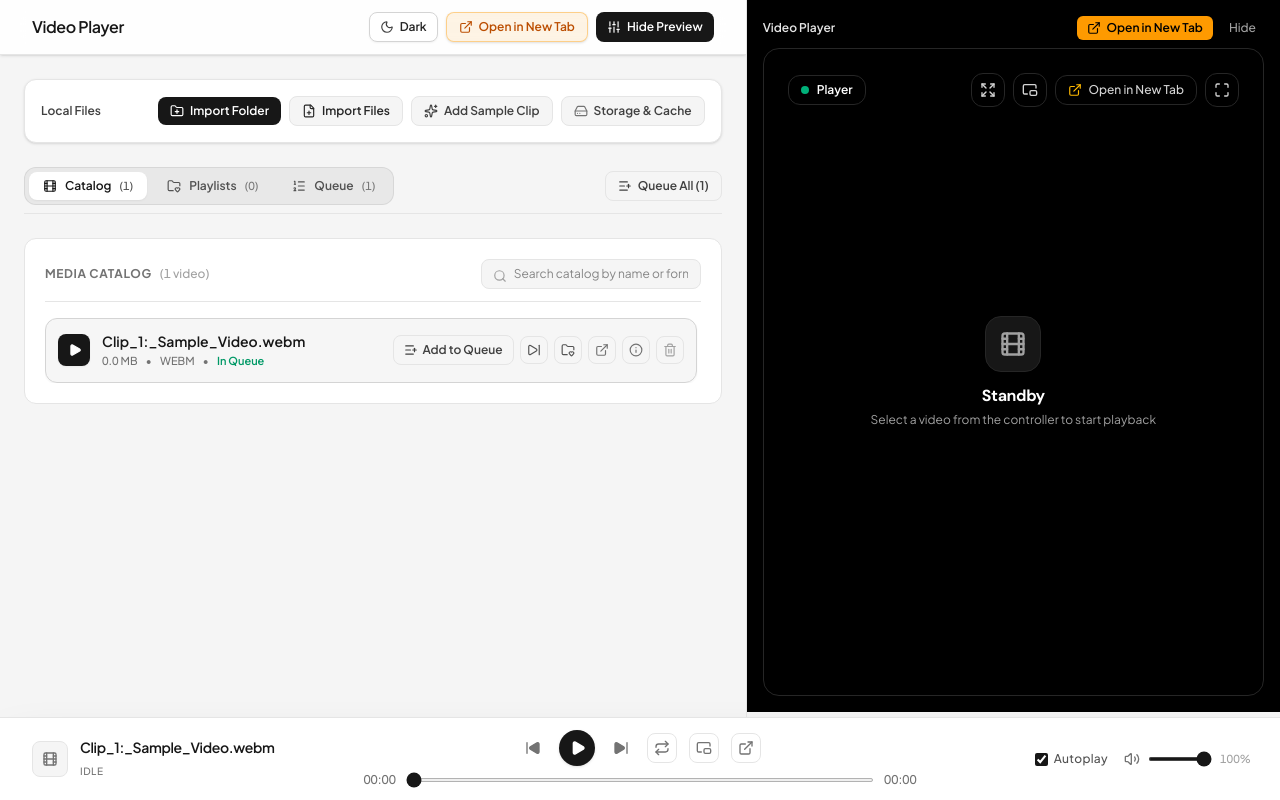
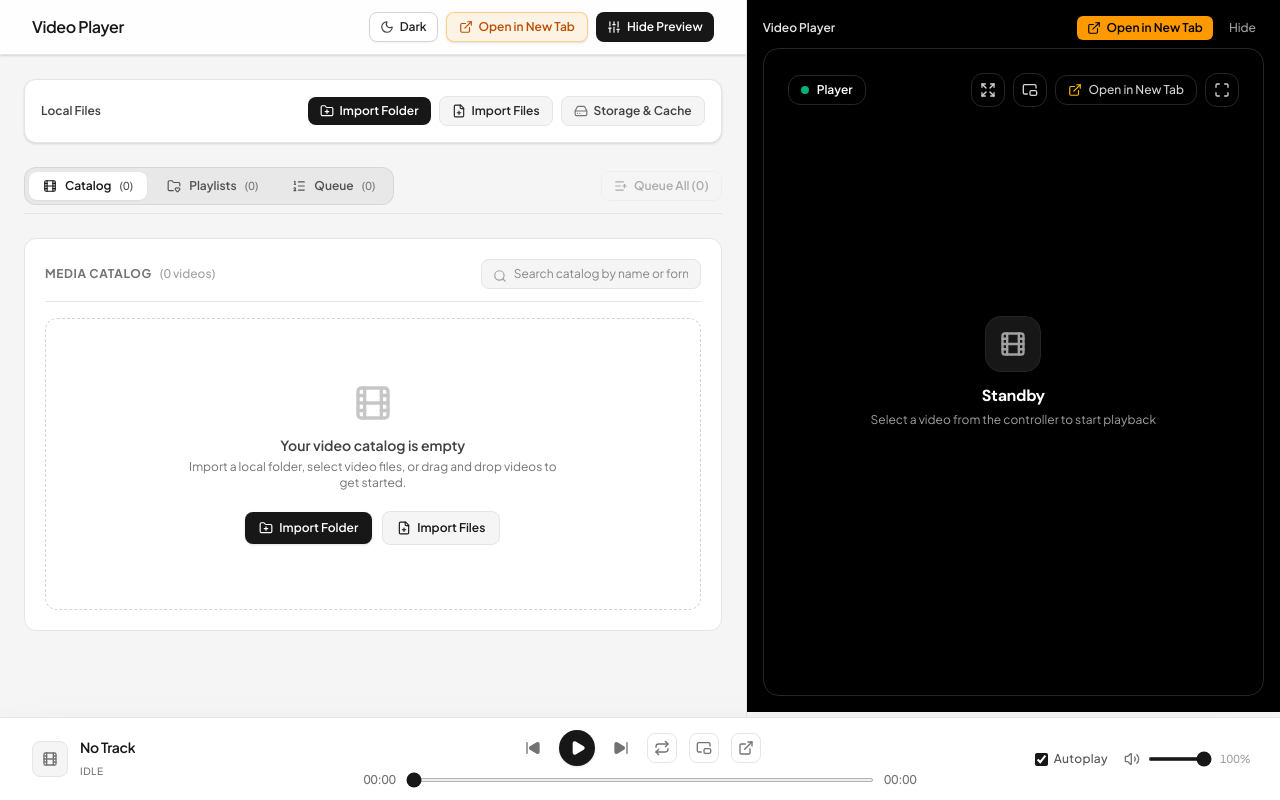
Before and after one commit to ac1714/video-player-pwa, a React (Vite) app: page / in a window 1280 px wide. Both pictures are taken after a click on the button "Light". Built offline with nearby package versions, Linux system fonts and the light colour scheme.

Commit message:
fix: remove sample clip feature and fix folder import across all browsers

```diff
--- a/src/components/ControllerView.tsx
+++ b/src/components/ControllerView.tsx
@@ -29,7 +29,6 @@ import {
   ChevronUp,
   ChevronDown,
   Info,
-  Sparkles,
   Sliders,
   CheckSquare,
   Square,
@@ -78,7 +77,6 @@ import { syncChannel, getPopoutUrl } from '../lib/syncChannel';
 import {
   pickFolderAndIngest,
   pickFilesAndIngest,
-  generateSyntheticTestClip,
   ingestFileList,
   ingestDroppedItems,
   relinkFolderHandles,
@@ -208,7 +206,6 @@ export const ControllerView: React.FC<ControllerViewProps> = ({
   const [newPlaylistName, setNewPlaylistName] = useState<string>('');
   const [editingPlaylistId, setEditingPlaylistId] = useState<string | null>(null);
   const [editingPlaylistName, setEditingPlaylistName] = useState<string>('');
-  const [isGeneratingDemo, setIsGeneratingDemo] = useState<boolean>(false);
   const [statusNotice, setStatusNotice] = useState<string | null>(null);
 
   // Storage and cache management
@@ -351,14 +348,26 @@ export const ControllerView: React.FC<ControllerViewProps> = ({
     try {
       let [files, lists] = await Promise.all([getAllMediaFiles(), getAllPlaylists()]);
 
-      // Automatically generate a test clip on first launch if empty so playback is immediately testable
-      if (files.length === 0) {
-        try {
-          const sample = await generateSyntheticTestClip('Clip 1: Sample Video', 6);
-          files = [sample];
-        } catch (e) {
-          console.warn('Initial demo clip generation skipped:', e);
+      // Clean up and purge any synthetic test clips so the catalog is clean
+      const isSampleClip = (name: string) => {
+        const lower = name.toLowerCase();
+        return (
+          lower.includes('sample video') ||
+          lower.startsWith('clip 1:') ||
+          lower.startsWith('clip_1:') ||
+          lower.startsWith('clip 1') ||
+          lower.startsWith('clip_1')
+        );
+      };
+
+      const leftoverSamples = files.filter((f) => isSampleClip(f.name));
+      if (leftoverSamples.length > 0) {
+        for (const sample of leftoverSamples) {
+          try {
+            await deleteMediaFile(sample.id);
+          } catch {}
         }
+        files = files.filter((f) => !isSampleClip(f.name));
       }
 
       setMediaFiles(files);
@@ -1061,9 +1070,9 @@ export const ControllerView: React.FC<ControllerViewProps> = ({
   // Ingestion Handlers
   const handleIngestFolder = async () => {
     // 1. Try native File System Access API first for permanent handle storage
-    if ('showDirectoryPicker' in window) {
+    if ('showDirectoryPicker' in window && !isInsideIframe()) {
       try {
-        setStatusNotice('Scanning folder...');
+        setStatusNotice('Opening folder...');
         const result = await pickFolderAndIngest(handleProgressiveFiles);
         if (result.count > 0) {
           await loadDatabase();
@@ -1073,8 +1082,8 @@ export const ControllerView: React.FC<ControllerViewProps> = ({
             dispatchLoadTrack(result.files[0].id, false);
           }
           return;
-        } else if (result.count === 0 && result.files.length === 0) {
-          setStatusNotice(null);
+        } else {
+          setStatusNotice('No video files found in selected folder.');
           return;
         }
       } catch (err: any) {
@@ -1082,7 +1091,7 @@ export const ControllerView: React.FC<ControllerViewProps> = ({
           setStatusNotice(null);
           return;
         }
-        console.warn('showDirectoryPicker failed or restricted, falling back to input method:', err);
+        console.warn('showDirectoryPicker failed, attempting file input fallback:', err);
       }
     }
 
@@ -1206,23 +1215,6 @@ export const ControllerView: React.FC<ControllerViewProps> = ({
     }
   };
 
-  const handleGenerateSample = async () => {
-    try {
-      setIsGeneratingDemo(true);
-      const demoNumber = mediaFiles.length + 1;
-      const file = await generateSyntheticTestClip(`Clip ${demoNumber}`, 6);
-      await loadDatabase();
-      setStatusNotice(`Added "${file.name}".`);
-      if (!activeTrackId) {
-        dispatchLoadTrack(file.id, false);
-      }
-    } catch (err) {
-      console.error('Demo generation error:', err);
-      setStatusNotice('Could not generate sample.');
-    } finally {
-      setIsGeneratingDemo(false);
-    }
-  };
 
   // Inspector Dialog
   const openInspector = async (file: MediaFile) => {
@@ -1344,7 +1336,7 @@ export const ControllerView: React.FC<ControllerViewProps> = ({
         type="file"
         multiple
         {...({ webkitdirectory: '', directory: '', mozdirectory: '' } as any)}
-        className="sr-only fixed -top-96 -left-96 opacity-0 pointer-events-none"
+        className="sr-only fixed -top-96 -left-96 opacity-0"
         tabIndex={-1}
         aria-hidden="true"
         onChange={handleFolderInputChange}
@@ -1513,15 +1505,7 @@ export const ControllerView: React.FC<ControllerViewProps> = ({
               <span>Import Files</span>
             </button>
 
-            <button
-              id="generate-sample-btn"
-              onClick={handleGenerateSample}
-              disabled={isGeneratingDemo}
-              className="flex items-center gap-1.5 px-3 py-1.5 rounded-lg bg-neutral-100 dark:bg-neutral-900 hover:bg-neutral-200 dark:hover:bg-neutral-800 border border-neutral-200 dark:border-neutral-800 text-xs font-semibold text-neutral-700 dark:text-neutral-300 transition cursor-pointer disabled:opacity-50"
-            >
-              <Sparkles className="w-3.5 h-3.5" />
-              <span>{isGeneratingDemo ? 'Generating...' : 'Add Sample Clip'}</span>
-            </button>
+
 
             {/* Reauthorize Access Button (when permission needs elevation) */}
             {needsDirectoryReauth && (
@@ -1721,7 +1705,7 @@ export const ControllerView: React.FC<ControllerViewProps> = ({
                   {searchQuery ? 'No matching videos found' : 'Your video catalog is empty'}
                 </p>
                 <p className="text-xs text-neutral-500 mb-5 max-w-sm mx-auto">
-                  Import a local folder, select video files, or add a demo clip to get started.
+                  Import a local folder, select video files, or drag and drop videos to get started.
                 </p>
                 <div className="flex flex-wrap items-center justify-center gap-2.5">
                   <button
@@ -1737,14 +1721,6 @@ export const ControllerView: React.FC<ControllerViewProps> = ({
                   >
                     <FilePlus className="w-3.5 h-3.5" />
                     <span>Import Files</span>
-                  </button>
-                  <button
-                    onClick={handleGenerateSample}
-                    disabled={isGeneratingDemo}
-                    className="flex items-center gap-1.5 px-3.5 py-2 rounded-lg bg-neutral-100 dark:bg-neutral-900 hover:bg-neutral-200 dark:hover:bg-neutral-800 border border-neutral-200 dark:border-neutral-800 text-xs font-semibold text-neutral-700 dark:text-neutral-300 transition cursor-pointer disabled:opacity-50"
-                  >
-                    <Sparkles className="w-3.5 h-3.5" />
-                    <span>Generate Clip</span>
                   </button>
                 </div>
               </div>
--- a/src/lib/db.ts
+++ b/src/lib/db.ts
@@ -551,6 +551,7 @@ export async function getMediaFile(id: string): Promise<MediaFile | undefined> {
 }
 
 export async function deleteMediaFile(id: string): Promise<void> {
+  memoryFileRegistry.delete(id);
   await deleteBinaryBlob(id);
   const db = await getDB();
   return new Promise((resolve, reject) => {
--- a/src/lib/fileIngestion.ts
+++ b/src/lib/fileIngestion.ts
@@ -263,12 +263,19 @@ async function scanDirectory(
   const subDirs: FileSystemDirectoryHandle[] = [];
 
   try {
-    // Robust async iterator handling across different browser implementations
-    const entriesIterator = typeof (dirHandle as any).values === 'function'
+    // Robust async iterator handling across different browser implementations:
+    // Some implementations yield FileSystemHandle directly;
+    // others yield [name, FileSystemHandle] tuples from entries() or [Symbol.asyncIterator]().
+    const iterator = typeof (dirHandle as any).values === 'function'
       ? (dirHandle as any).values()
+      : typeof (dirHandle as any).entries === 'function'
+      ? (dirHandle as any).entries()
       : (dirHandle as any)[Symbol.asyncIterator]();
 
-    for await (const entry of entriesIterator) {
+    for await (const rawItem of iterator) {
+      const entry: FileSystemHandle = Array.isArray(rawItem) ? rawItem[1] : rawItem;
+      if (!entry || !entry.kind) continue;
+
       if (entry.kind === 'file') {
         const fileHandle = entry as FileSystemFileHandle;
         if (isVideoFile(fileHandle.name)) {
@@ -361,7 +368,16 @@ export async function relinkFolderHandles(dirHandle: FileSystemDirectoryHandle):
   const updatedTargets: MediaFile[] = [];
 
   async function traverse(currentDir: FileSystemDirectoryHandle, currentPath: string = '') {
-    for await (const entry of (currentDir as any).values()) {
+    const iterator = typeof (currentDir as any).values === 'function'
+      ? (currentDir as any).values()
+      : typeof (currentDir as any).entries === 'function'
+      ? (currentDir as any).entries()
+      : (currentDir as any)[Symbol.asyncIterator]();
+
+    for await (const rawItem of iterator) {
+      const entry: FileSystemHandle = Array.isArray(rawItem) ? rawItem[1] : rawItem;
+      if (!entry || !entry.kind) continue;
+
       if (entry.kind === 'file') {
         const fileHandle = entry as FileSystemFileHandle;
         const relPath = currentPath ? `${currentPath}/${fileHandle.name}` : fileHandle.name;
@@ -613,14 +629,13 @@ export function pickFilesToRelink(
 export async function pickFolderAndIngest(
   onProgress?: (batch: MediaFile[], totalCollected: number) => void
 ): Promise<{ count: number; files: MediaFile[] }> {
-  if ('showDirectoryPicker' in window) {
+  if ('showDirectoryPicker' in window && !isInsideIframe()) {
     try {
+      // Calling showDirectoryPicker with NO options to prevent browser rejection
       // @ts-expect-error - showDirectoryPicker on window
-      const dirHandle: FileSystemDirectoryHandle = await window.showDirectoryPicker({
-        mode: 'read',
-      });
+      const dirHandle: FileSystemDirectoryHandle = await window.showDirectoryPicker();
 
-      await saveDirectoryHandle(dirHandle.name, dirHandle);
+      await saveDirectoryHandle(dirHandle.name, dirHandle).catch(() => {});
 
       const collected: MediaFile[] = [];
       await scanDirectory(dirHandle, collected, '', undefined, onProgress);
@@ -633,7 +648,8 @@ export async function pickFolderAndIngest(
       if (err instanceof Error && err.name === 'AbortError') {
         return { count: 0, files: [] };
       }
-      console.warn('showDirectoryPicker failed or restricted, falling back to input method:', err);
+      console.warn('showDirectoryPicker failed, delegating to caller:', err);
+      throw err;
     }
   }
 
```
Also changed, not shown: 8 other files (tests, documents, lock files or other folders).
